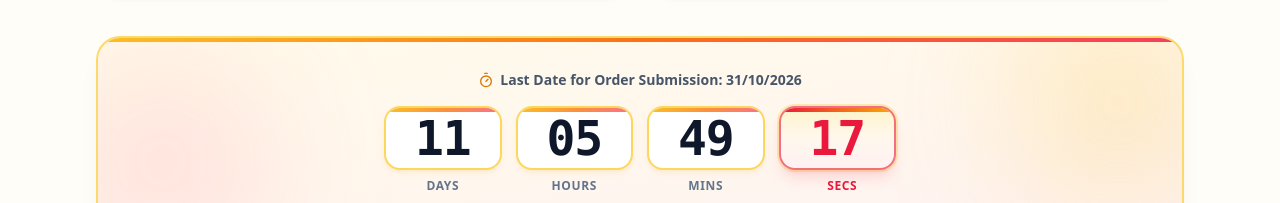
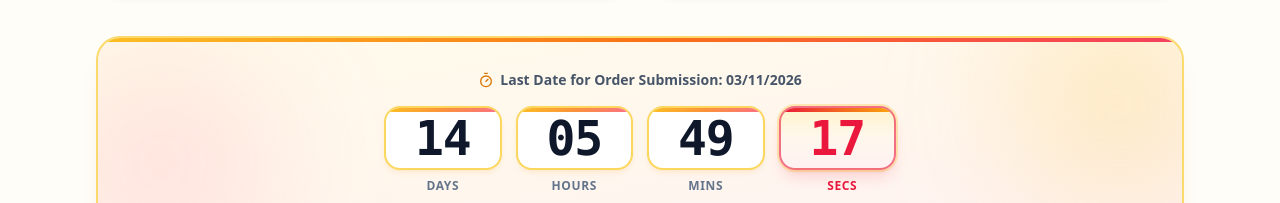
Before and after one commit to raihsoft/raihsuite-website, a Next.js app: page /ilu in a window 1280 px wide. Shown: the part 2180-2383 px from the top of the page. Built offline with nearby package versions, Linux system fonts and the light colour scheme; no server answers.

Commit message:
countdown update

```diff
--- a/src/app/ilu/IluOrderPageClient.tsx
+++ b/src/app/ilu/IluOrderPageClient.tsx
@@ -140,8 +140,8 @@ interface TimeLeft {
   isExpired: boolean;
 }
 
-// Order Submission Deadline: 2026 October 31 (IST 23:59:59)
-const ORDER_DEADLINE_TARGET_TIMESTAMP = new Date('2026-10-31T23:59:59+05:30').getTime();
+// Order Submission Deadline: 2026 November 3 (IST 23:59:59)
+const ORDER_DEADLINE_TARGET_TIMESTAMP = new Date('2026-11-03T23:59:59+05:30').getTime();
 
 function calculateChallengeTimeLeft(): TimeLeft {
   const diff = ORDER_DEADLINE_TARGET_TIMESTAMP - Date.now();
@@ -158,7 +158,7 @@ function calculateChallengeTimeLeft(): TimeLeft {
 }
 
 export default function IluOrderPageClient() {
-  // Countdown State for 2026 November 8 Challenge
+  // Countdown State for 2026 November 3 Challenge
   const [timeLeft, setTimeLeft] = useState<TimeLeft>(() => calculateChallengeTimeLeft());
 
   useEffect(() => {
@@ -883,7 +883,7 @@ export default function IluOrderPageClient() {
           </div>
         </section>
 
-        {/* ORDER SUBMISSION DEADLINE COUNTDOWN CARD - TARGET: 31/10/2026 */}
+        {/* ORDER SUBMISSION DEADLINE COUNTDOWN CARD - TARGET: 03/11/2026 */}
         <section>
           <div className="rounded-3xl bg-gradient-to-br from-[#fffbeb] via-[#fff7ed] to-[#fef2f2] border-2 border-amber-300/80 p-5 sm:p-7 md:p-8 shadow-xl shadow-amber-950/5 relative overflow-hidden">
             {/* Ambient Festive Radial Glows */}
@@ -894,7 +894,7 @@ export default function IluOrderPageClient() {
             <div className="relative z-10 flex flex-col items-center justify-center text-center">
               <p className="text-xs sm:text-sm font-semibold text-slate-600 flex items-center justify-center gap-1.5 mb-3 sm:mb-4">
                 <Timer className="w-3.5 h-3.5 sm:w-4 sm:h-4 text-amber-600 shrink-0" />
-                <span>Last Date for Order Submission: 31/10/2026</span>
+                <span>Last Date for Order Submission: 03/11/2026</span>
               </p>
 
               {timeLeft.isExpired ? (
```
Also changed, not shown: 1 other file (tests, documents, lock files or other folders).
